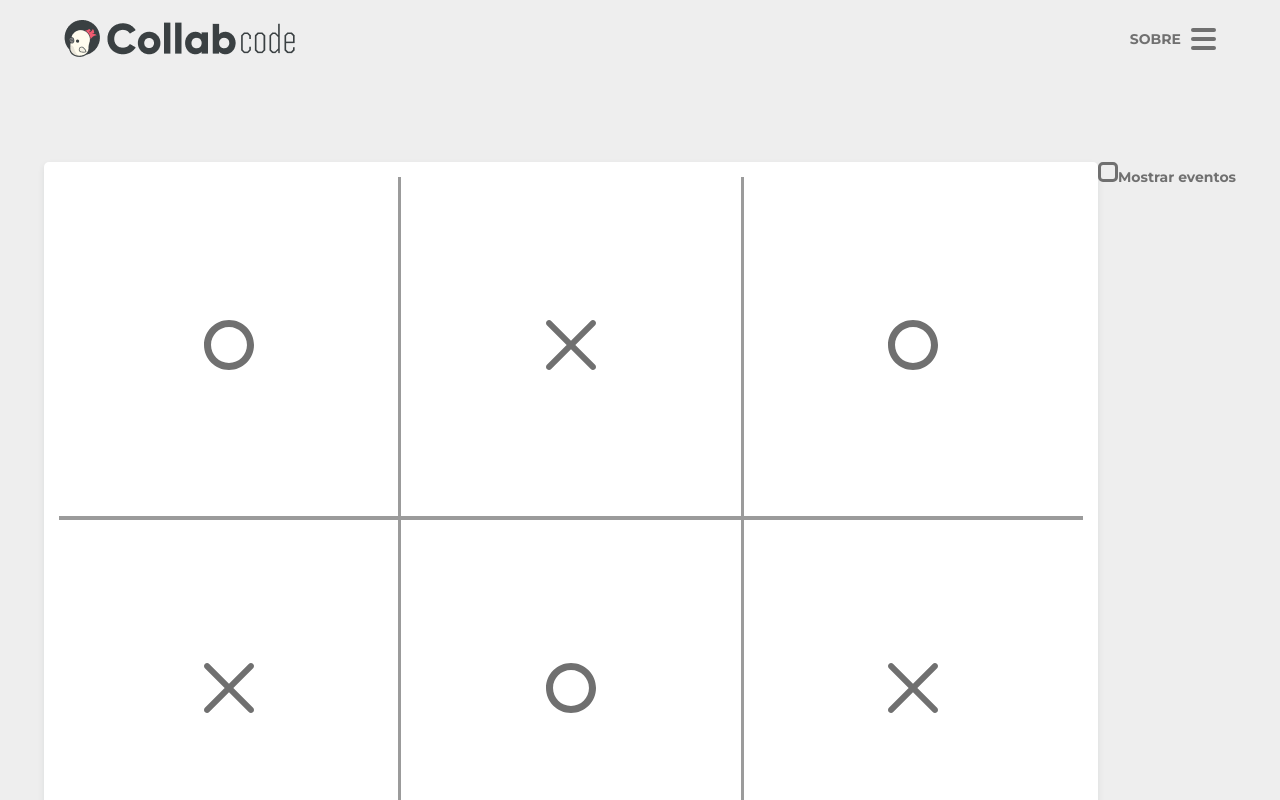
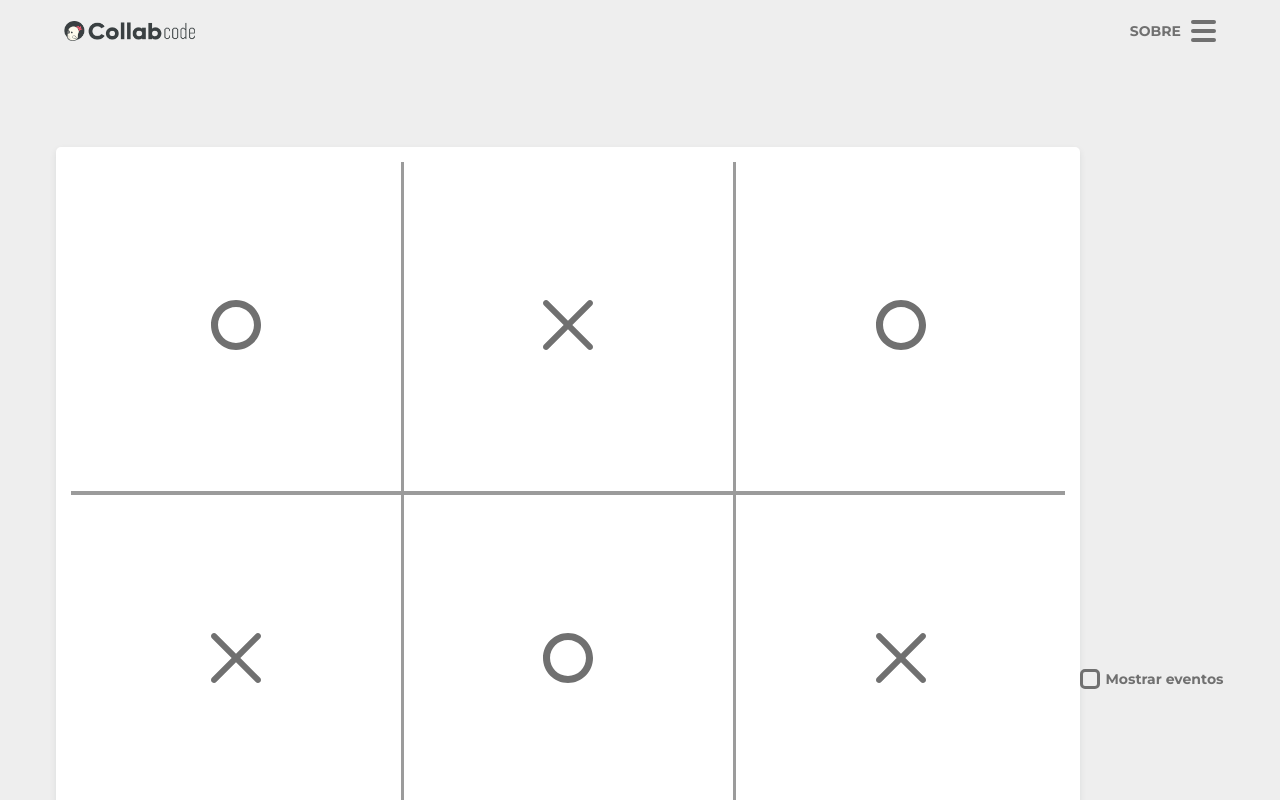
Before and after one commit to AAlan12/jogo-da-velha, a React (Create React App) app: page / in a window 1280 px wide. Shown: the top 800 px of the page. Built offline with nearby package versions, Linux system fonts and the light colour scheme.

Commit message:
Ajuste no tamanho da Logo e no posicionamento do checkbox

```diff
--- a/src/App.css
+++ b/src/App.css
@@ -12,6 +12,9 @@
 }
 
 .app > .card {
+    display: inline-block;
+    box-sizing: border-box;
     width: 80vw;
     height: 80vw;
+    margin-bottom: 40px;
 }
--- a/src/objects/Checkbox/styles.css
+++ b/src/objects/Checkbox/styles.css
@@ -1,5 +1,10 @@
 .input {
     display: none;
+}
+
+.label {
+    display: inline-flex;
+    align-items: center;
 }
 
 .label::before {
@@ -11,6 +16,7 @@
     height: 20px;
     border-radius: 5px;
     cursor: pointer;
+    margin-right: 5px;
 }
 
 .input:checked + .label::before {
--- a/src/objects/Logo/styles.css
+++ b/src/objects/Logo/styles.css
@@ -1,3 +1,3 @@
-/* .logo {
-    width: 80px;
-} */
+.logo {
+    width: 131px;
+}
```
